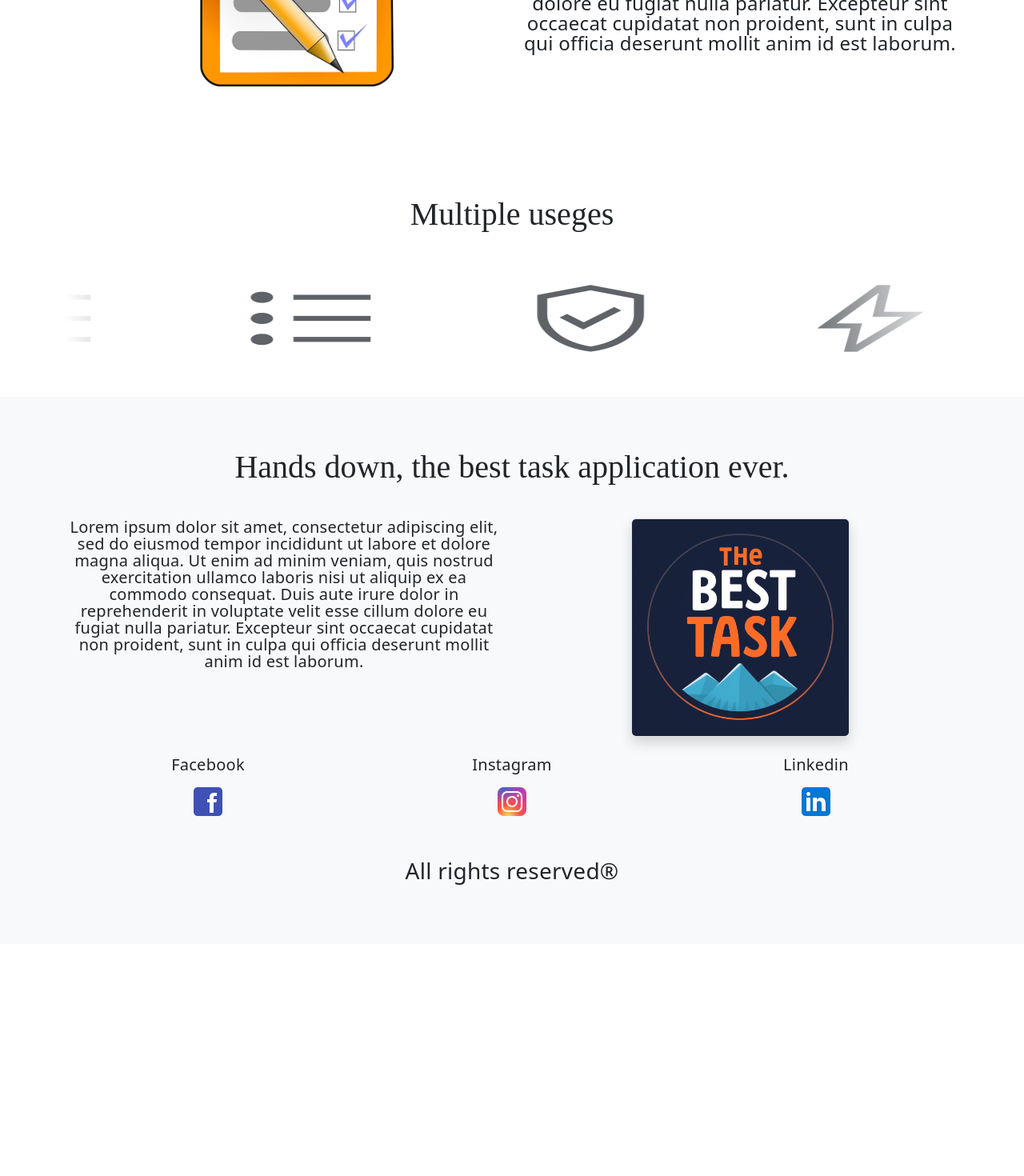
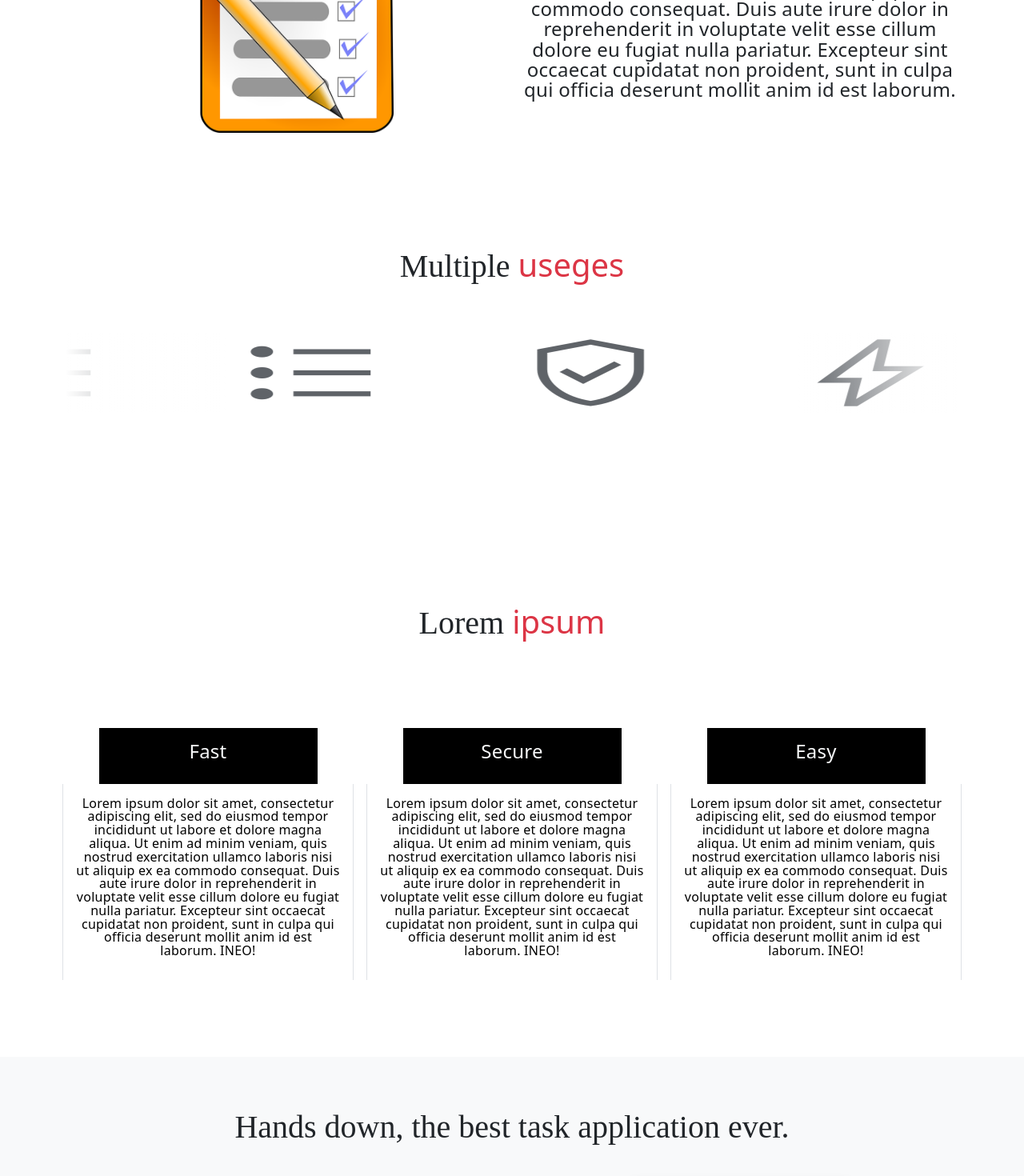
Before and after one commit to RaffaeleCaravett/task-app, an Angular app: page /home in a window 1280 px wide. Shown: the part 1656-3126 px from the top of the page at 80% size. Before the commit the page ends 2836 px from the top, so only its background shows below. Built offline with nearby package versions, Linux system fonts and the light colour scheme; data requests are answered from the project's data file; a web font is replaced by a local one.

Commit message:
done some extra scss on home

```diff
--- a/src/app/components/home/home.component.html
+++ b/src/app/components/home/home.component.html
@@ -31,14 +31,17 @@
 </div>
 <div class="container text-center">
   <div class="row">
+    <div class="col-md-12">
+      <h1>Lorem <span class="text-danger">ipsum</span></h1>
+    </div>
     <div class="col-md-6 py-5">
-<img src="assets/home/checklist.webp" alt="checlist" title="checlist image" class="w-50 m-auto">
+<img src="assets/home/checklist.webp" alt="checlist" title="checlist image" class="w-50 m-auto checklist">
     </div>
     <div class="col-md-6 py-5">
 <p class="fs-4">Lorem ipsum dolor sit amet, consectetur adipiscing elit, sed do eiusmod tempor incididunt ut labore et dolore magna aliqua. Ut enim ad minim veniam, quis nostrud exercitation ullamco laboris nisi ut aliquip ex ea commodo consequat. Duis aute irure dolor in reprehenderit in voluptate velit esse cillum dolore eu fugiat nulla pariatur. Excepteur sint occaecat cupidatat non proident, sunt in culpa qui officia deserunt mollit anim id est laborum.</p>
     </div>
     <div class="col-md-12 py-5 slider-container">
-      <h1 class="py-5 overflow-auto"  >Multiple useges</h1>
+      <h1 class="py-5 overflow-auto"  >Multiple  <span class="text-danger">useges</span></h1>
       <div class="slider">
         <div class="slide-track">
           <div class="slide" *ngFor="let c of slider">
@@ -47,5 +50,19 @@
         </div>
       </div>
     </div>
+    <div class="col-md-12 py-5 my-5"></div>
+    <div class="col-md-12">
+      <h1>Lorem <span class="text-danger">ipsum</span></h1>
+    </div>
+    <div class="col-md-4 p-2 text-center text-light hover-effect py-5 my-5" *ngFor="let i of firstImages">
+      <div class="bg-black p-3 w-75 m-auto">
+         <p class="fs-4">{{i.title}}</p>
+      </div>
+      <div class="bg-white p-3 text-black border-start border-end">
+      <p class="fs-6">{{i.description}}
+      INEO!
+      </p>
+      </div>
+      </div>
   </div>
 </div>
--- a/src/app/components/home/home.component.scss
+++ b/src/app/components/home/home.component.scss
@@ -110,6 +110,39 @@ $animationSpeed: 40s;
     blink-caret .75s step-end infinite;
 }
 
+.checklist{
+  transition: 1s;
+  &:hover{
+scale: 1.1;
+transition: 1s;
+  }
+}
+.hover-effect{
+  &:hover{
+    .bg-black{
+  transform: translateY(50px);
+transition: 2s;
+}
+    .bg-white{
+        transform: translateY(-50px);
+transition: 2s;
+    }
+  }
+  .bg-black{
+  transition: 2s;
+  }
+      .bg-white{
+  transition: 2s;
+      }
+}
+
+.text-danger{
+  transition: 1s;
+  &:hover{
+    color: rgb(255, 196, 0)!important;
+    transition: 1s;
+  }
+}
 @keyframes typing {
   from { width: 0 }
   to { width: 100% }
```
